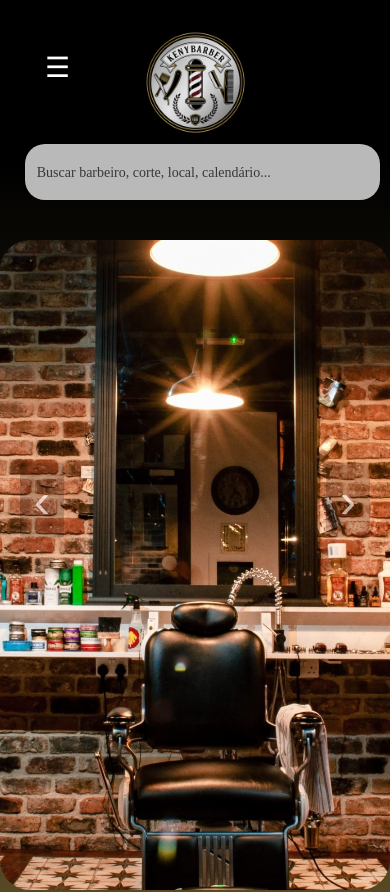
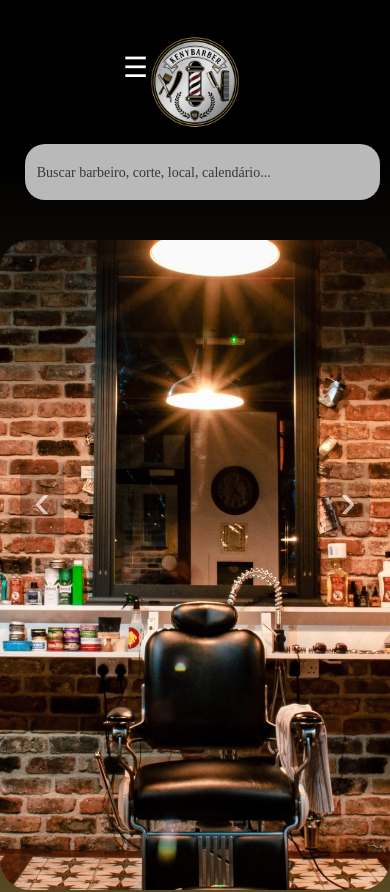
Before and after one commit to yassminn8954/Kenybarber-front, a React (Vite) app: page / in a window 390 px wide. Shown: the top 892 px of the page. Built offline with nearby package versions, Linux system fonts and the light colour scheme; grey boxes are pictures that could not be loaded; a web font is replaced by a local one.

Commit message:
mais responsividade

```diff
--- a/src/Components/Barbeirocoptero/Barbeirocoptero.jsx
+++ b/src/Components/Barbeirocoptero/Barbeirocoptero.jsx
@@ -11,11 +11,11 @@ const Giragira = styled.img`
   transition: width 0.2s ease;
 
   @media (min-width: 1024px) {
-    width: 48px;
+    width: 70px;
   }
 
   @media (min-width: 768px) {
-    width: 40px;
+    width: 60px;
     margin: 0.15rem;
   }
 `;
--- a/src/Components/Cabecalho/Cabecalho.jsx
+++ b/src/Components/Cabecalho/Cabecalho.jsx
@@ -7,7 +7,7 @@ import Logo from '../../assets/imagem/logo.png';
 
 const Container = styled.header`
   display: flex;
-  width: 100vw;
+  width: 60%;
   justify-content: space-between;
   align-items: center;
   padding: 1rem;
@@ -24,12 +24,8 @@ const Container = styled.header`
     flex: 1;
     display: flex;
     justify-content: center;
-    gap: 2px;
+    gap: 5vw;
     align-items: center;
-
-    @media (min-width: 769px) {
-        justify-content: space-between;
-    }
 
   }
 
@@ -42,10 +38,7 @@ const Container = styled.header`
     cursor: pointer;
     white-space: nowrap;
 
-    @media (min-width: 769px) {
-     font-size: 20px;
 
-    }
   }
 
   nav a:hover {
@@ -63,12 +56,11 @@ const Container = styled.header`
 
   // Responsividade
 
-  @media (max-width: 768px) {
-    padding: 5vw 10vw 5vw 10vw ;
+   @media (max-width: 768px) {
+    padding: 5vw 10vw;
 
     .menu-btn {
       display: block;
-      flex: 0 0 auto;
       z-index: 25;
     }
 
@@ -111,6 +103,9 @@ const Container = styled.header`
       font-size: 18px;
       padding: 0.5rem 0.75rem;
     }
+  }
+  @media (min-width: 769px) {
+
   }
 `;
 
--- a/src/Components/Search/Search.jsx
+++ b/src/Components/Search/Search.jsx
@@ -3,7 +3,7 @@ import { Search as SearchIcon } from "lucide-react";
 
 const Pesquisa = styled.input`
   padding: 12px 48px 12px 20px;
-  width: 800px;
+  width: 100%;
   height: 40px;
   background-color: #b9b9b9;
   border-radius: 20px;
```
